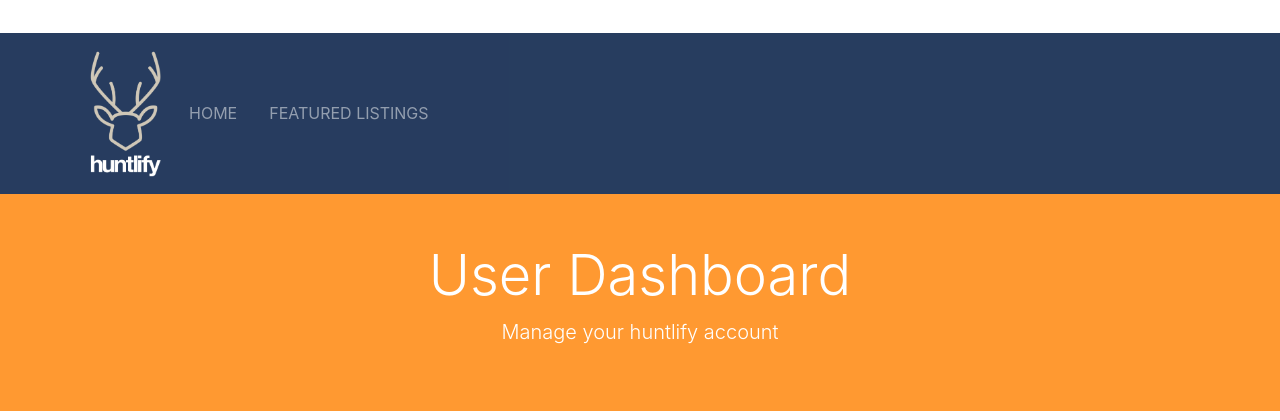
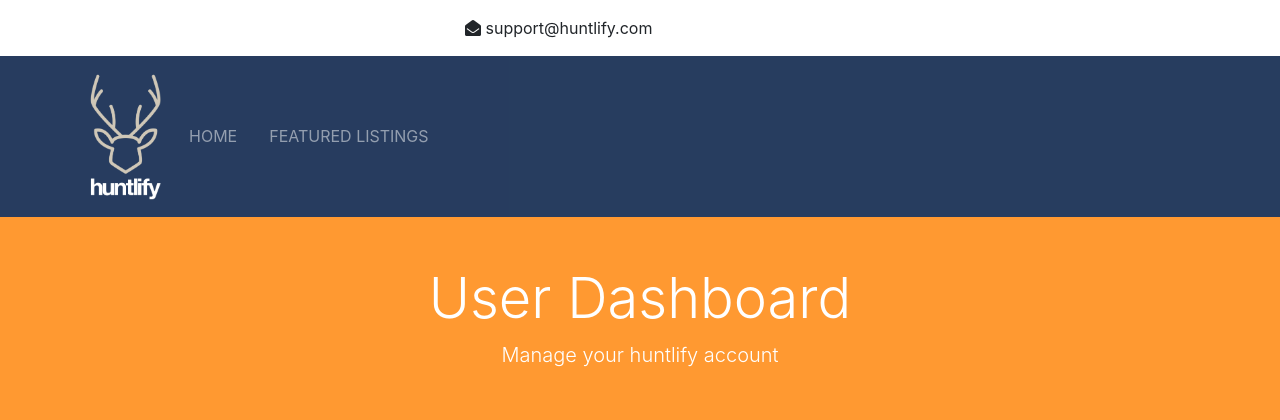
Before and after one commit to seabazz/btre, a Django app: page /accounts/dashboard in a window 1280 px wide. Shown: the top 420 px of the page. Run offline with Django 3.2, Linux system fonts and the light colour scheme; data that the repository does not hold is empty; some libraries are stand-ins or nearby versions.

Commit message:
add suppor email to topbar partial

```diff
--- a/templates/partials/_topbar.html
+++ b/templates/partials/_topbar.html
@@ -6,11 +6,11 @@
               <!--<i class="fas fa-phone"></i> (000)-000-0000-->
             </div>
             <div class="col-md-4">
-              <!--<i class="fas fa-envelope-open"></i> contact@huntlify.com-->
+              <i class="fas fa-envelope-open"></i> support@huntlify.com
             </div>
-            <div class="col-md-4">
+           <!--  <div class="col-md-4">
               <div class="social text-right">
-               <!-- <a href="#">
+                <a href="#">
                   <i class="fab fa-twitter"></i>
                 </a>
                 <a href="#">
```
